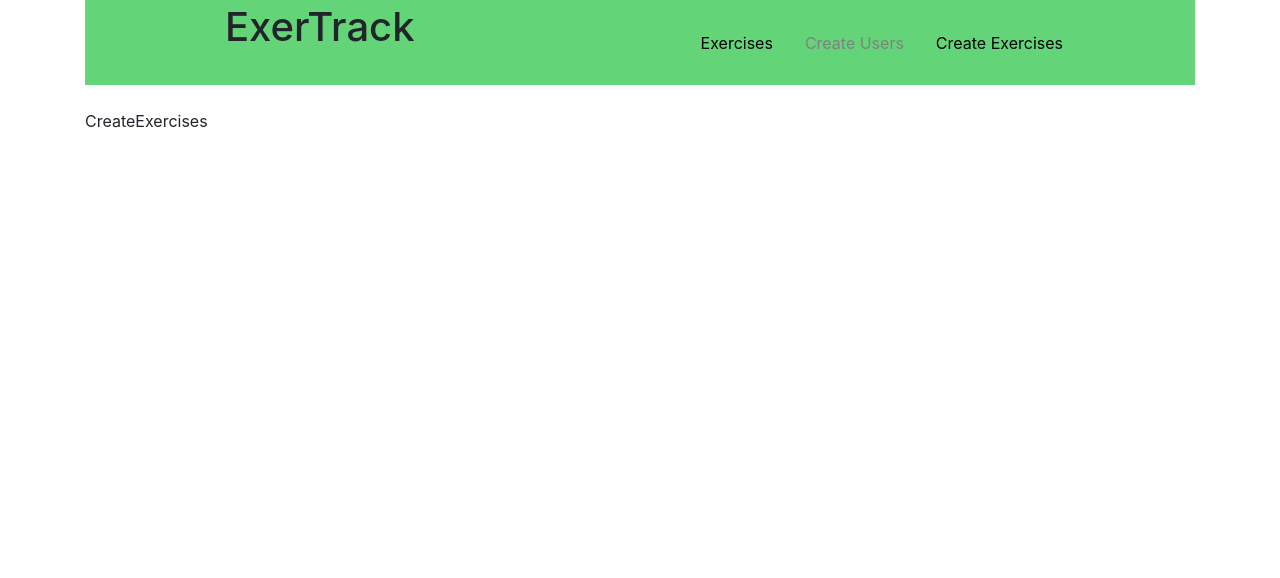
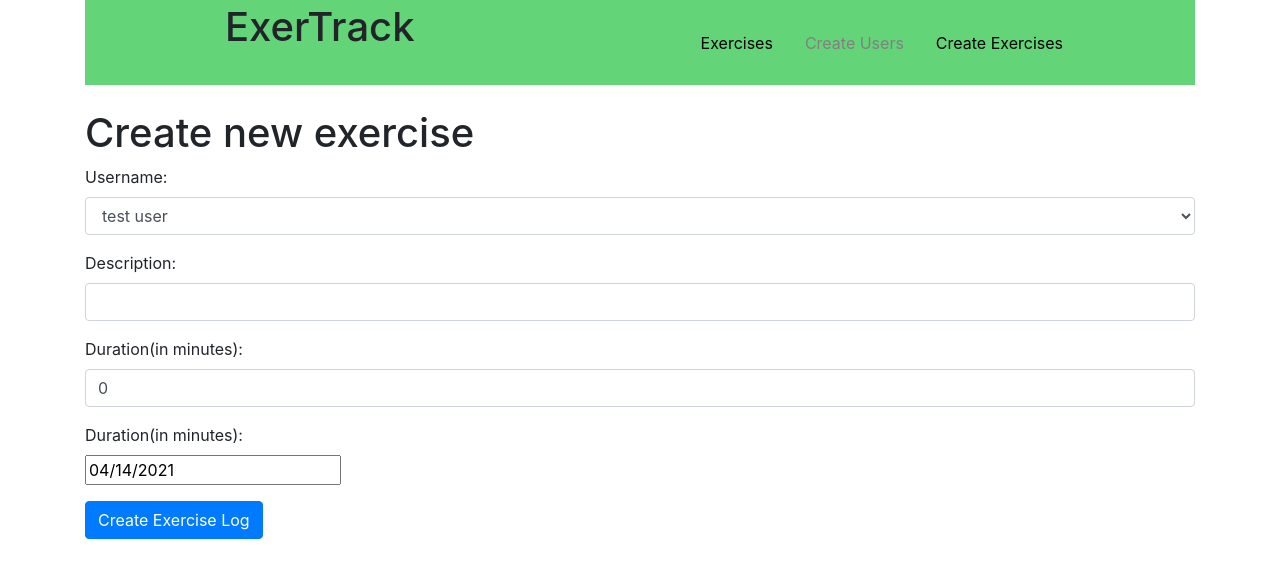
Before and after one commit to just-sid/Mern-basic, a React (Create React App) app: page /createExercises in a window 1280 px wide. Shown: the top 578 px of the page. Built offline with nearby package versions, Linux system fonts and the light colour scheme.

Commit message:
Form added to createExercise component

```diff
--- a/package.json
+++ b/package.json
@@ -14,6 +14,7 @@
     "mongoose": "^5.2.8",
     "react": "^17.0.2",
     "react-bootstrap": "^0.32.1",
+    "react-datepicker": "^3.7.0",
     "react-dom": "^17.0.2",
     "react-router": "^5.2.0",
     "react-router-dom": "^5.2.0",
--- a/src/components/Navbar/navbar.component.jsx
+++ b/src/components/Navbar/navbar.component.jsx
@@ -13,13 +13,13 @@
       <h1>ExerTrack</h1>
         <Bars />
         <NavMenu>
-          <NavLink to='/' activeStyle>
+          <NavLink to='/' >
             Exercises
           </NavLink>
-          <NavLink to='/createUsers' activeStyle>
+          <NavLink to='/createUsers' >
             Create Users
           </NavLink>
-          <NavLink to='/createExercises' activeStyle>
+          <NavLink to='/createExercises' >
             Create Exercises
           </NavLink>
           {/* Second Nav */}
--- a/src/components/create-exercises.component.jsx
+++ b/src/components/create-exercises.component.jsx
@@ -1,10 +1,122 @@
 import React, { Component } from "react";
+import DatePicker from 'react-datepicker';
+import "react-datepicker/dist/react-datepicker.css";
+
 
 class CreateExercises extends Component {
+    constructor(props) {
+        super(props);
+        this.state = {
+            username: ' ',
+            description: ' ',
+            duration: 0,
+            date: new Date(),
+            users: []
+     };
+    }
+
+
+componentDidMount = () => {
+        this.setState({
+            users: [...this.state.users,'test user'] ,
+            username: [...this.state.username,'test user']
+        });
+    }
+
+onChangeUsername = (e) => {
+    this.setState({
+        username: e.target.value
+    });
+}
+
+onChangeDescription = (e) => {
+    this.setState({
+        description: e.target.value
+    });
+}
+
+onChangeDuration = (e) => {
+    this.setState({
+        duration: e.target.value
+    });
+}
+
+onChangeDate = (date) => {
+    this.setState({
+        date: date
+    });
+}
+
+onSubmit = (e) => {
+    e.preventDefault();
+
+    const exercise = {
+        username: this.state.username,
+        description: this.state.description,
+        duration: this.state.duration,
+        date: this.state.date
+    }
+
+    console.log(exercise);
+
+    window.location='/';
+}
+
+
+
+
     render() {
         return (
             <div>
-                <p>CreateExercises</p>
+                <h1>Create new exercise</h1>
+                <form onSubmit = {this.onSubmit} >
+                    <div className='form-group'>
+                        <label>Username: </label>
+                        <select
+                            required
+                            className="form-control"
+                            value={this.state.username}
+                            onChange={this.onChangeUsername}>
+                            {
+                                this.state.users.map(user => {
+                                    return <option key={user}
+                                        value={user}>{user}
+                                        </option>   ;
+                                })
+                            }
+                            </select>
+                    </div>
+                    <div className='form-group'>
+                        <label>Description: </label>
+                        <input type="text"
+                            required
+                            className="form-control"
+                            value={this.state.description}
+                            onChange={this.onChangeDescription}>
+                            </input>
+                    </div>
+                    <div className='form-group'>
+                        <label>Duration(in minutes): </label>
+                        <input type="text"
+                            required
+                            className="form-control"
+                            value={this.state.duration}
+                            onChange={this.onChangeDuration}>
+                            </input>
+                    </div>
+                    <div className='form-group'>
+                        <label>Duration(in minutes): </label>
+                        <div>
+                            <DatePicker
+                                selected={this.state.date}
+                                onChange={this.onChangeDate}
+                                />
+                        </div>
+                        </div>
+                        <div className="form-group">
+                            <input type="submit" value="Create Exercise Log" className="btn btn-primary" />
+                        </div>
+                </form>
             </div>
          );
     }
```
Also changed, not shown: 1 other file (tests, documents, lock files or other folders). Lines whose indentation alone changed are shown as unchanged.
